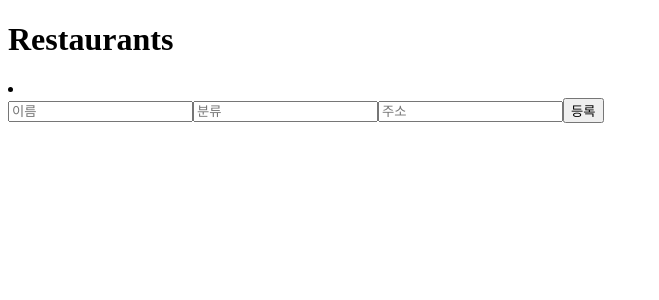
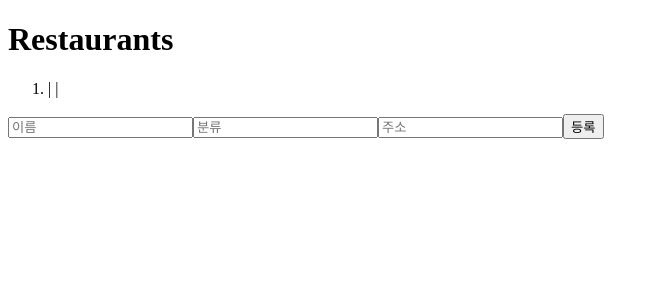
Before and after one commit to CodeSoom/react-week4-assignment-2, a React app: page / in a window 1280 px wide. Both pictures are taken after a click on the button "등록". Shown: the top 300 px of the page, without its empty margins (0-659 px from the left). Built offline with nearby package versions, Linux system fonts and the light colour scheme; the HTML template or start-up script is replaced by a standard one.

Commit message:
feat: 레스토랑 목록을 보여주는 액션을 구현
- 각 레스토랑에 해당하는 <Restaurant /> 컴포넌트를 추가함.

```diff
--- /dev/null
+++ b/src/Restaurant.jsx
@@ -0,0 +1,16 @@
+export default function Restaurant({ information: { name, category, address } }) {
+  // TODO : 모양 수정 필요
+  return (
+    <li>
+      {name}
+      {' '}
+      |
+      {' '}
+      {category}
+      {' '}
+      |
+      {' '}
+      {address}
+    </li>
+  );
+}
--- a/src/RestaurantList.jsx
+++ b/src/RestaurantList.jsx
@@ -1,5 +1,17 @@
-export default function RestaurantList() {
+import Restaurant from './Restaurant';
+
+export default function RestaurantList({ restaurants }) {
+  if (restaurants.length === 0) {
+    return (
+      <p>레스토랑 정보가 없습니다.</p>
+    );
+  }
+
   return (
-    <li data-testid="restaurants-list" />
+    <ol data-testid="restaurants-list">
+      {restaurants.map((restaurant) => (
+        <Restaurant key={restaurant.id} information={restaurant} />
+      ))}
+    </ol>
   );
 }
```
